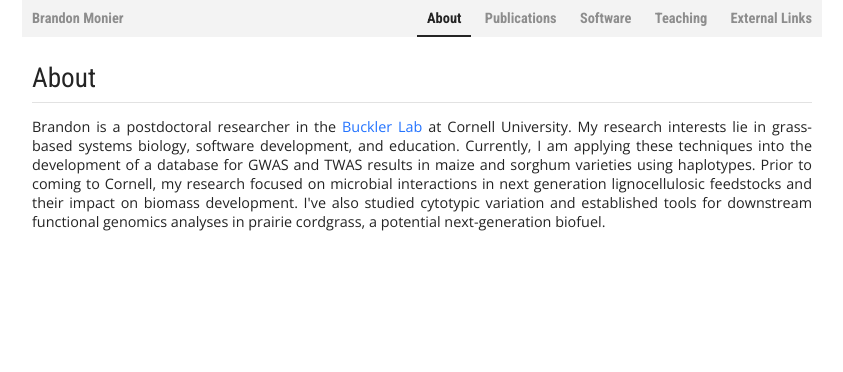
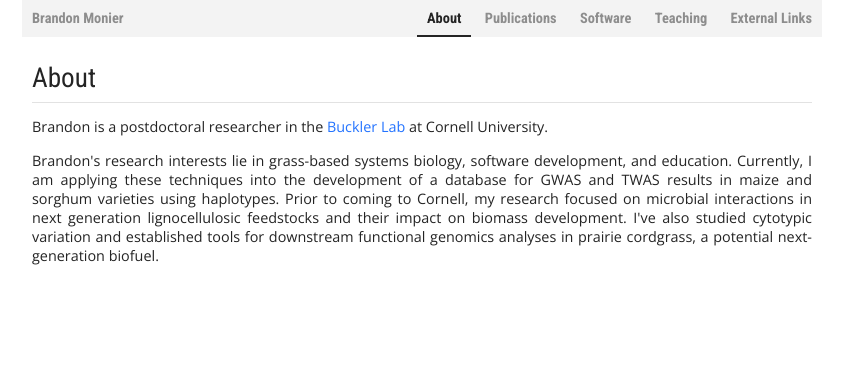
Before and after one commit to btmonier/btmonier.github.io, a plain HTML site: page about.html in a window 1280 px wide. Shown: the whole page, without its empty margins (218-1061 px from the left). Drawn offline with nearby package versions, Linux system fonts and the light colour scheme; some packages are replaced by stand-ins of ours; a web font is replaced by a local one.

Commit message:
Add paragraph

```diff
--- a/about.html
+++ b/about.html
@@ -36,8 +36,9 @@
 
         <p>
             Brandon is a postdoctoral researcher in the <a class="body" href="https://www.maizegenetics.net/">Buckler Lab</a> at Cornell University.
-
-            My research interests lie in grass-based systems biology, software development, and education. Currently,
+        </p>
+        <p>
+            Brandon's research interests lie in grass-based systems biology, software development, and education. Currently,
             I am applying these techniques into the development of a database for GWAS and TWAS results in maize and
             sorghum varieties using haplotypes. Prior to coming to Cornell, my research focused on microbial
             interactions in next generation lignocellulosic feedstocks and their impact on biomass development. I've
```
